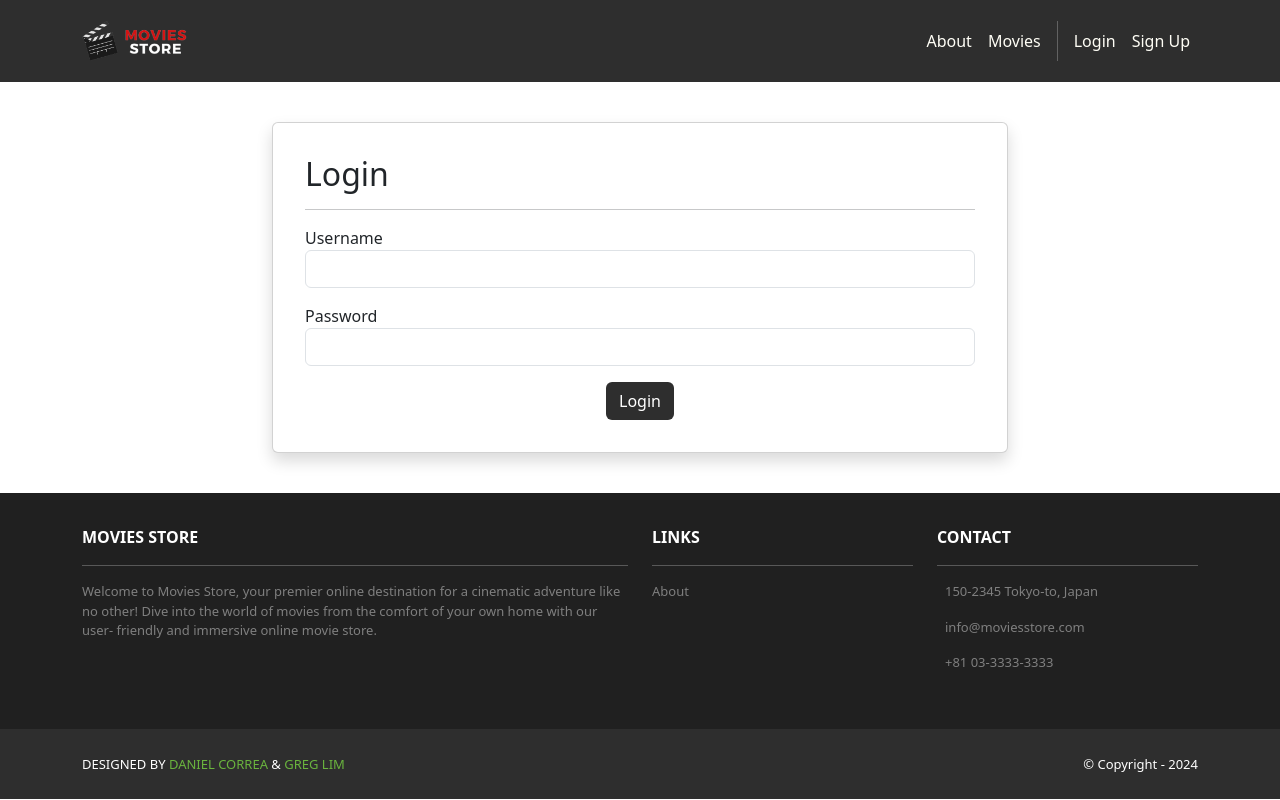
After one commit to isabelsizemore/2340, a Django app: page /accounts/login/ in a window 1280 px wide. The commit adds this page. Run offline with Django 5.2, Linux system fonts and the light colour scheme; some libraries are stand-ins or nearby versions; some web fonts are replaced.

Commit message:
Changed Sign Up UX, create Login page, changed navbar layout (when logged in)

```diff
--- /dev/null
+++ b/moviesstore/accounts/templates/accounts/login.html
@@ -0,0 +1,44 @@
+{% extends 'base.html' %}
+{% block content %}
+<div class="p-3 mt-4">
+  <div class="container">
+    <div class="row justify-content-center">
+      <div class="col-md-8">
+        <div class="card shadow p-3 mb-4 rounded">
+          <div class="card-body">
+            <h2>Login</h2>
+            <hr />
+            {% if template_data.error %}
+            <div class="alert alert-danger" role="alert">
+              {{ template_data.error }}
+            </div>
+            {% endif %}
+            <form method="POST">
+              {% csrf_token %}
+              <p>
+                <label for="username">Username</label>
+                <input id="username" type="text"
+                       name="username" required
+                       autocomplete="username"
+                       class="form-control">
+              </p>
+              <p>
+                <label for="password">Password</label>
+                <input id="password" type="password"
+                       name="password" required
+                       autocomplete="current-password"
+                       class="form-control">
+              </p>
+              <div class="text-center">
+                <button type="submit"
+                  class="btn bg-dark text-white">Login
+                </button>
+              </div>
+            </form>
+          </div>
+        </div>
+      </div>
+    </div>
+  </div>
+</div>
+{% endblock content %}
--- a/moviesstore/accounts/urls.py
+++ b/moviesstore/accounts/urls.py
@@ -2,4 +2,6 @@ from django.urls import path
 from . import views
 urlpatterns = [
     path('signup', views.signup, name='accounts.signup'),
+    path('login/', views.login, name='accounts.login'),
+    path('logout/', views.logout, name='accounts.logout'),
 ]
--- a/moviesstore/accounts/views.py
+++ b/moviesstore/accounts/views.py
@@ -1,20 +1,49 @@
 from django.shortcuts import render
+from .forms import CustomUserCreationForm
 from django.contrib.auth.forms import UserCreationForm
 from django.shortcuts import redirect
+from django.contrib.auth import login as auth_login, authenticate
+from django.contrib.auth.decorators import login_required
 
 # Create your views here.
+
+@login_required
+def logout(request):
+    auth_logout(request)
+    return redirect('home.index')
+
+def login(request):
+    template_data = {}
+    template_data['title'] = 'Login'
+    if request.method == 'GET':
+        return render(request, 'accounts/login.html',
+            {'template_data': template_data})
+    elif request.method == 'POST':
+        user = authenticate(
+            request,
+            username = request.POST['username'],
+            password = request.POST['password']
+        )
+        if user is None:
+            template_data['error'] = 'The username or password is incorrect.'
+            return render(request, 'accounts/login.html',
+                {'template_data': template_data})
+        else:
+            auth_login(request, user)
+            return redirect('home.index')
+
 def signup(request):
     template_data = {}
-    template_data['title'] = 'Sign Up'
+    template_data['title'] = CustomUserCreationForm()
     if request.method == 'GET':
         template_data['form'] = UserCreationForm()
         return render(request, 'accounts/signup.html',
             {'template_data': template_data})
     elif request.method == 'POST':
-            form = UserCreationForm(request.POST)
+            form = CustomUserCreationForm(request.POST)
             if form.is_valid():
                 form.save()
-                return redirect('home.index')
+                return redirect('accounts.login')
             else:
                 template_data['form'] = form
                 return render(request, 'accounts/signup.html',
--- a/moviesstore/moviesstore/templates/base.html
+++ b/moviesstore/moviesstore/templates/base.html
@@ -50,10 +50,18 @@
               "{% url 'movies.index' %}">Movies</a>
             <div class="vr bg-white mx-2 d-none
               d-lg-block"></div>
+            {% if user.is_authenticated %}
+            <a class="nav-link"
+              href="{% url 'accounts.logout' %}">Logout ({{
+              user.username }})</a>
+            {% else %}
+            <a class="nav-link"
+              href="{% url 'accounts.login' %}">Login</a>
             <a class="nav-link"
               href="{% url 'accounts.signup' %}">
               Sign Up
             </a>
+            {% endif %}
           </div>
         </div>
       </div>
```
Also changed, not shown: moviesstore/accounts/forms.py (added, +10 -0 lines).
